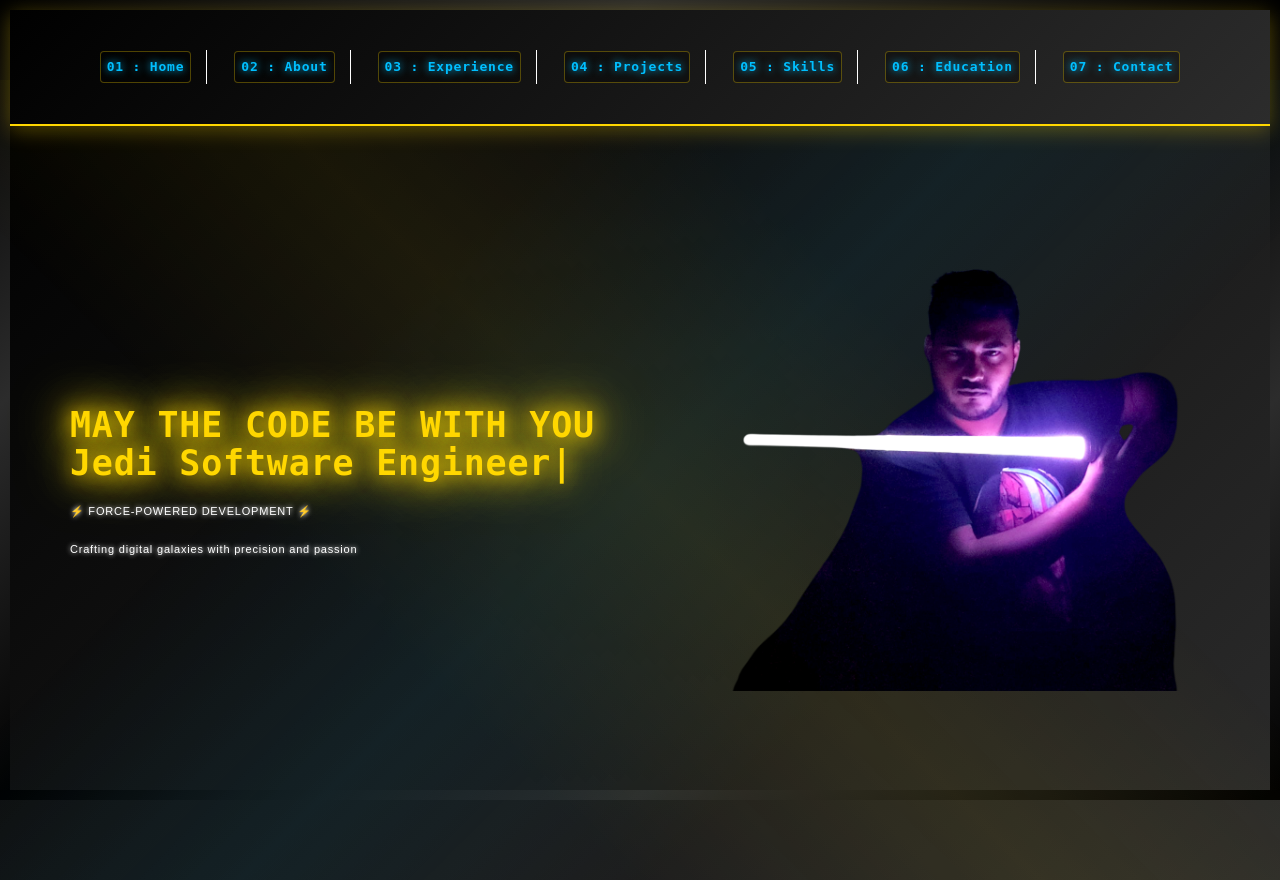
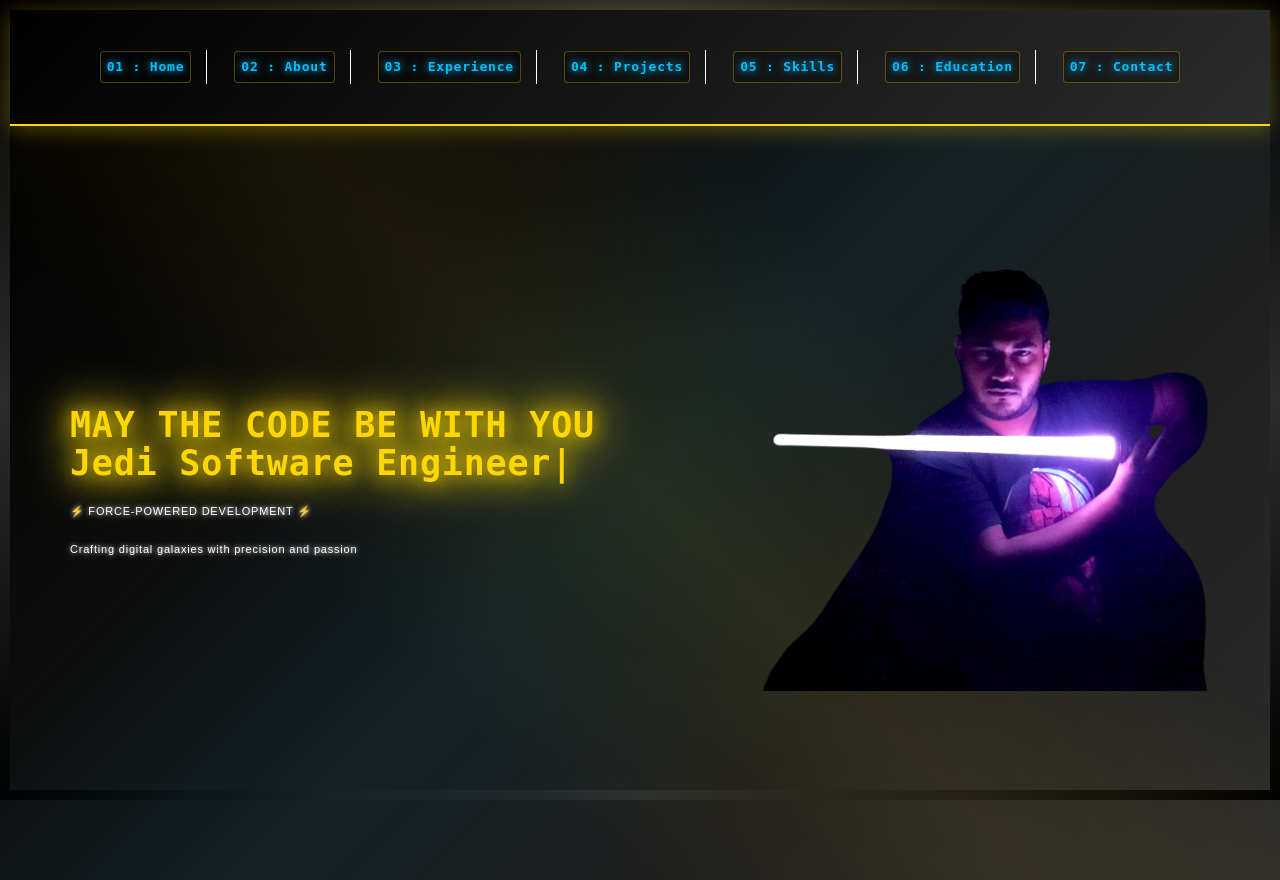
Before and after one commit to SiamSarker/portfo, a Flask app: page / in a window 1280 px wide. Run offline with Flask 2, Linux system fonts and the light colour scheme; some libraries are stand-ins or nearby versions.

Commit message:
Fix mobile layout overlap issue
MOBILE LAYOUT FIX:
- Fixed text and image overlap issue on mobile devices
- Resolved conflicting CSS rules from main.3f6952e4.css
- Proper flexbox layout implementation for all screen sizes

ISSUES FIXED:
- Override display: table-cell conflict with display: block !important
- Override vertical-align conflict with vertical-align: initial !important
- Fixed text-content positioning and sizing
- Proper image positioning without overlap

DESKTOP LAYOUT:
- Added explicit desktop layout rules (min-width: 769px)
- Proper flexbox spacing with margin-right on text-content
- Image positioned correctly without overlapping text
- Maintained Star Wars theme and animations

MOBILE LAYOUT:
- Improved mobile flexbox implementation
- Proper stacking order (text first, then image)
- Centered alignment for mobile devices
- Responsive image sizing maintained

CSS OVERRIDES:
- display: block !important for text-content
- vertical-align: initial !important to override table-cell
- Proper flex properties for responsive layout
- Z-index management for proper layering

BENEFITS:
- No more text/image overlap on any device
- Clean, professional mobile layout
- Maintains Star Wars theme across all screens
- Proper responsive behavior from mobile to desktop

Mobile layout now works perfectly without overlap issues!

```diff
--- a/static/custom.css
+++ b/static/custom.css
@@ -182,6 +182,8 @@ body::after {
     flex: 1;
     max-width: 60%;
     z-index: 3;
+    display: block !important;
+    vertical-align: initial !important;
 }
 
 .hero-full-container h1 {
@@ -788,10 +795,32 @@ div, section, article, main, aside, header, footer {
     }
 }
 
-/* Responsive section container padding */
-@media (min-width: 1200px) {
-    .section-container {
-        padding: 40px 0;
+/* Desktop Layout - Ensure proper spacing */
+@media (min-width: 769px) {
+    .hero-full-wrapper {
+        display: flex !important;
+        align-items: center !important;
+        justify-content: space-between !important;
+        min-height: 80vh !important;
+        position: relative !important;
+    }
+
+    .text-content {
+        flex: 1 !important;
+        max-width: 60% !important;
+        z-index: 3 !important;
+        display: block !important;
+        vertical-align: initial !important;
+        margin-right: 20px !important;
+    }
+
+    .starwars-droids {
+        flex: 0 0 auto !important;
+        position: relative !important;
+        right: auto !important;
+        top: auto !important;
+        transform: none !important;
+        z-index: 2 !important;
     }
 }
 
```
Also changed, not shown: other parts of static/custom.css (+24 -19 lines).
